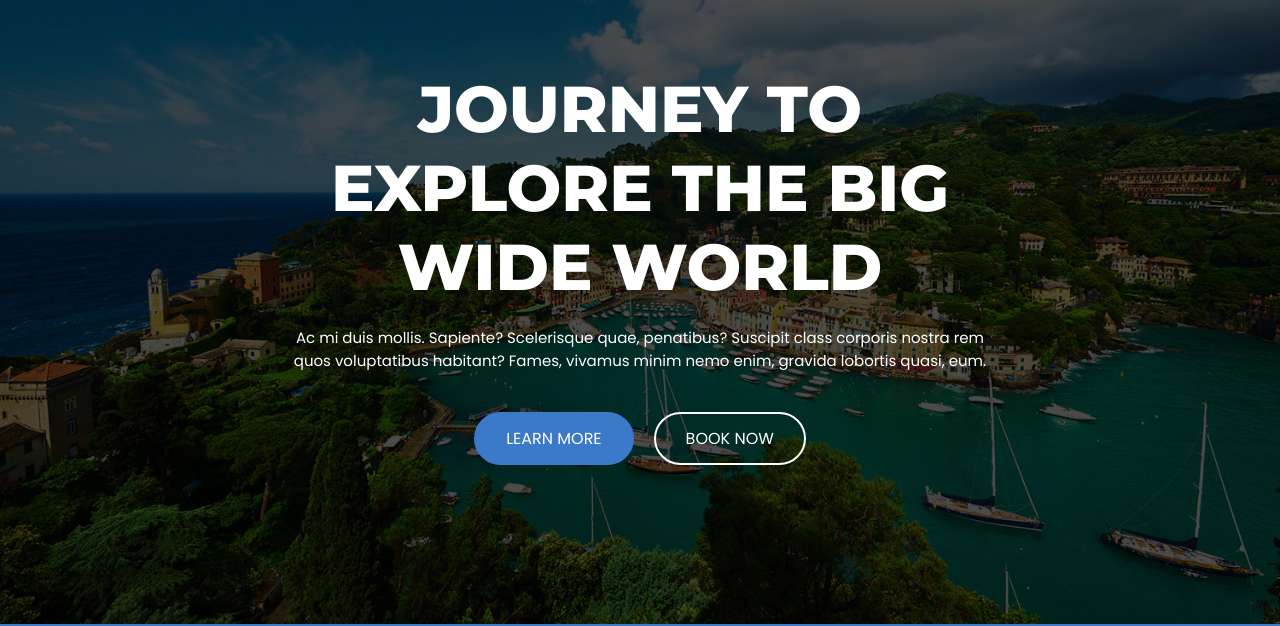
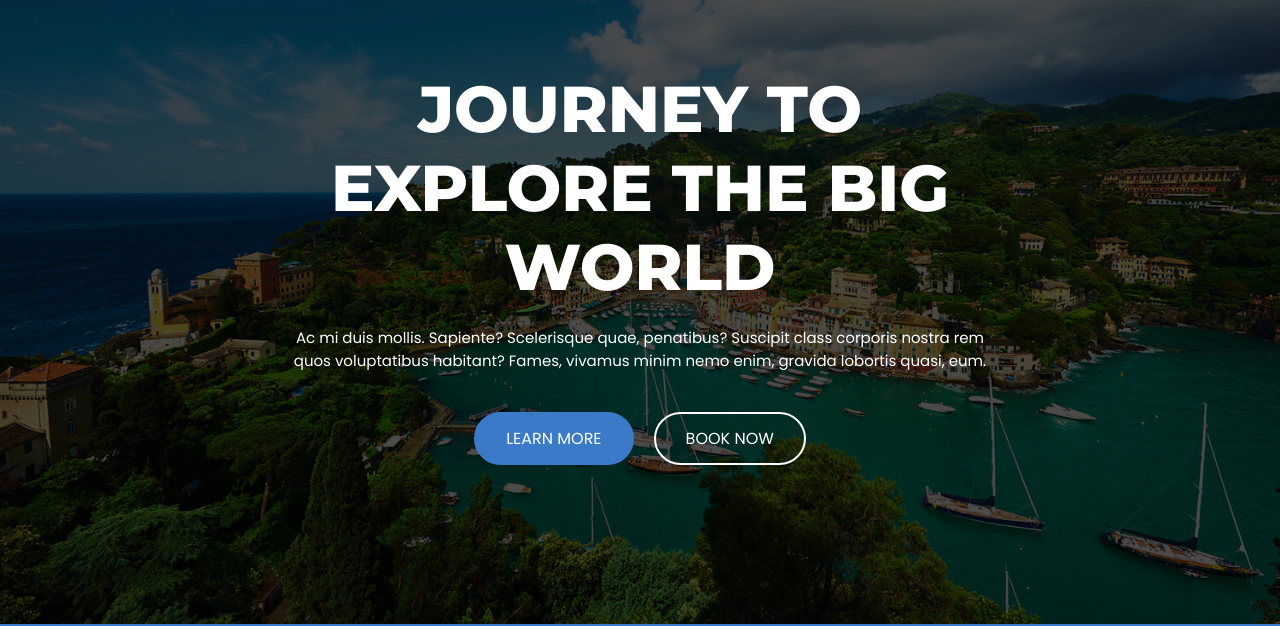
Before and after one commit to andyfin99/tourly-master, a plain HTML site: page tourly-master/index.html in a window 1280 px wide. Shown: the part 176-802 px from the top of the page. Drawn offline with nearby package versions, Linux system fonts and the light colour scheme.

Commit message:
Task ID: aftes2

```diff
--- a/tourly-master/index.html
+++ b/tourly-master/index.html
@@ -169,7 +169,7 @@
       <section class="hero" id="home">
         <div class="container">
 
-          <h2 class="h1 hero-title">Journey to explore the BIG Wide world</h2>
+          <h2 class="h1 hero-title">Journey to explore the BIG World</h2>
 
           <p class="hero-text">
             Ac mi duis mollis. Sapiente? Scelerisque quae, penatibus? Suscipit class corporis nostra rem quos
```
